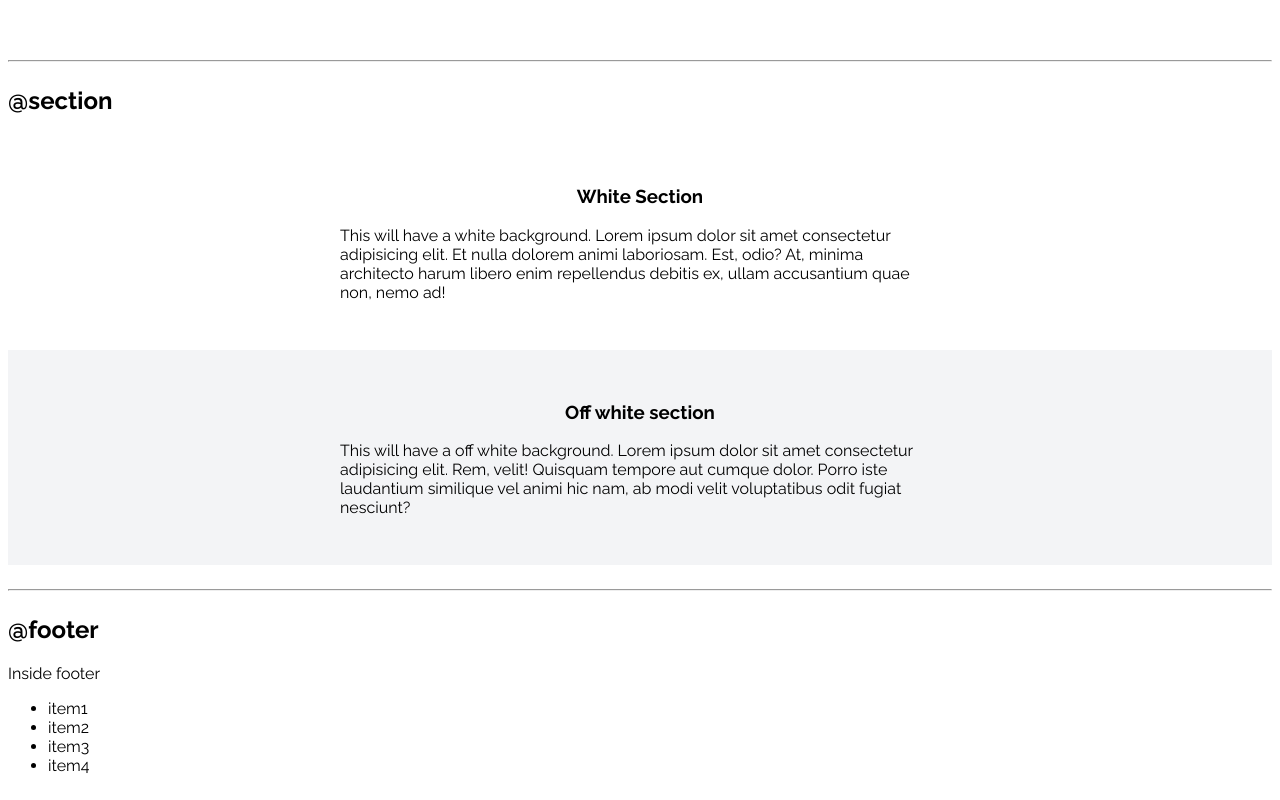
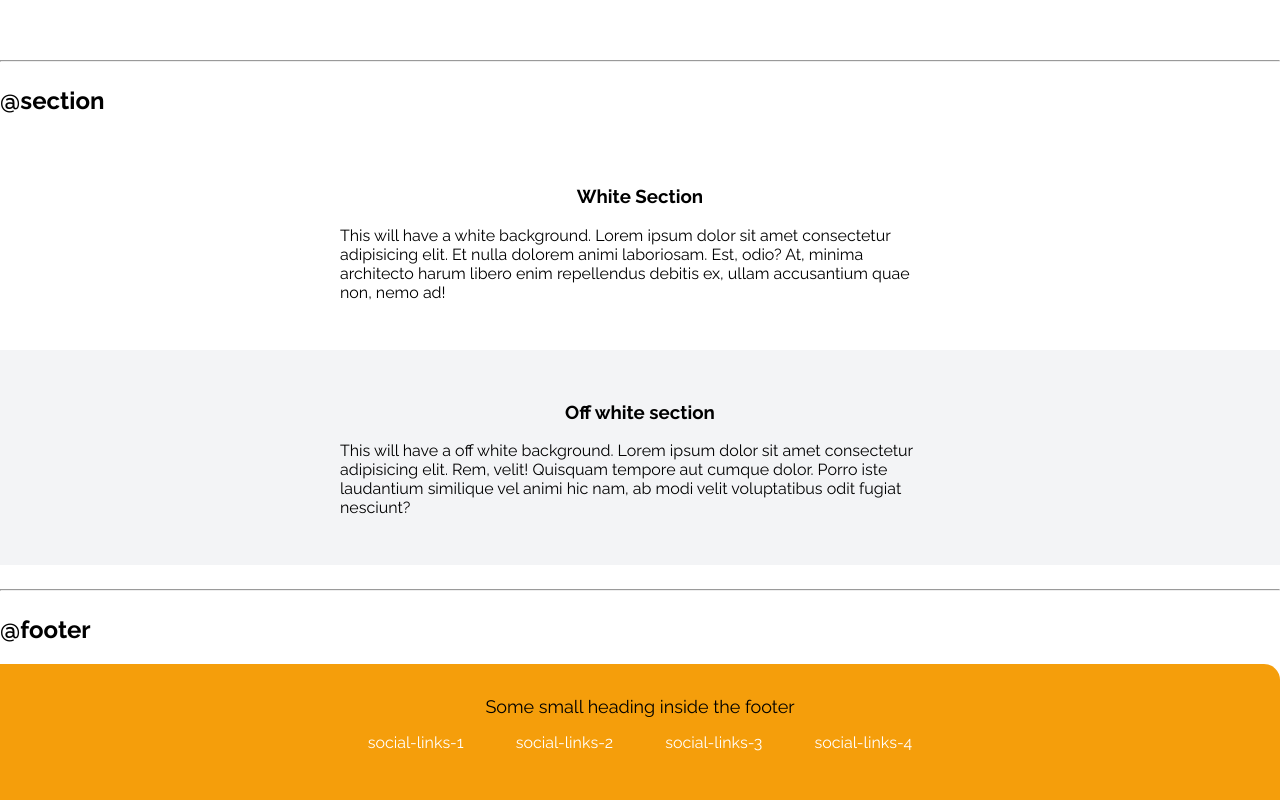
Before and after one commit to pavan6115/neogcamp, a plain HTML site: page html/index.html in a window 1280 px wide. Shown: the part 1972-2772 px from the top of the page. Drawn offline with Linux system fonts and the light colour scheme.

Commit message:
updated for footer

```diff
--- a/css/style.css
+++ b/css/style.css
@@ -2,12 +2,13 @@
 
 :root {
   --primary-color: #f59e0b;
-  --dark-grey: #4B5563;
-  --off-white: #F3F4F6;
+  --dark-grey: #4b5563;
+  --off-white: #f3f4f6;
 }
 
 body {
   font-family: 'Raleway', sans-serif;
+  margin: 0;
 }
 
 hr {
@@ -67,7 +68,6 @@ hr {
 
 .navigation .link {
   color: white;
-
 }
 
 .nav-pills {
@@ -110,5 +110,25 @@ hr {
 }
 
 .offwhite {
-    background-color: var(--off-white)
+  background-color: var(--off-white);
 }
+
+/* footer */
+.footer {
+  background-color: var(--primary-color);
+  padding: 2rem 1rem;
+  text-align: center;
+  border-top-right-radius: 1rem;
+}
+
+.footer a {
+  color: white;
+}
+
+.footer ul {
+  padding-inline-start: 0;
+}
+
+.footer-header {
+    font-size: large;
+}
--- a/html/index.html
+++ b/html/index.html
@@ -84,7 +84,10 @@
     <h2>@header</h2>
     <header class="hero">
       <img class="hero-img" src="./images/header_img.svg" alt="coding img" />
-      <h3 class="hero-heading">Heading inside <span class="hero-highlight">hero</span> ~ also know as <span class="hero-highlight">header</span></h3>
+      <h3 class="hero-heading">
+        Heading inside <span class="hero-highlight">hero</span> ~ also know as
+        <span class="hero-highlight">header</span>
+      </h3>
     </header>
     <hr />
 
@@ -92,26 +95,52 @@
     <section class="section">
       <div class="container container-center">
         <h3>White Section</h3>
-      <p>This will have a white background. Lorem ipsum dolor sit amet consectetur adipisicing elit. Et nulla dolorem animi laboriosam. Est, odio? At, minima architecto harum libero enim repellendus debitis ex, ullam accusantium quae non, nemo ad!</p>
+        <p>
+          This will have a white background. Lorem ipsum dolor sit amet
+          consectetur adipisicing elit. Et nulla dolorem animi laboriosam. Est,
+          odio? At, minima architecto harum libero enim repellendus debitis ex,
+          ullam accusantium quae non, nemo ad!
+        </p>
       </div>
     </section>
 
     <section class="section offwhite">
       <div class="container container-center">
         <h3>Off white section</h3>
-      <p class="para">This will have a off white background. Lorem ipsum dolor sit amet consectetur adipisicing elit. Rem, velit! Quisquam tempore aut cumque dolor. Porro iste laudantium similique vel animi hic nam, ab modi velit voluptatibus odit fugiat nesciunt?</p>
+        <p class="para">
+          This will have a off white background. Lorem ipsum dolor sit amet
+          consectetur adipisicing elit. Rem, velit! Quisquam tempore aut cumque
+          dolor. Porro iste laudantium similique vel animi hic nam, ab modi
+          velit voluptatibus odit fugiat nesciunt?
+        </p>
       </div>
     </section>
     <hr />
 
     <h2>@footer</h2>
-    <footer>
-      <p>Inside footer</p>
-      <ul>
-        <li>item1</li>
-        <li>item2</li>
-        <li>item3</li>
-        <li>item4</li>
+    <footer class="footer container">
+      <div class="footer-header">Some small heading inside the footer</div>
+      <ul class="social-links nobullet">
+        <li class="list-inline">
+            <a href="/" class="link">
+                social-links-1
+            </a>
+        </li>
+        <li class="list-inline">
+            <a href="/" class="link">
+                social-links-2
+            </a>
+        </li>
+        <li class="list-inline">
+            <a href="/" class="link">
+                social-links-3
+            </a>
+        </li>
+        <li class="list-inline">
+            <a href="/" class="link">
+                social-links-4
+            </a>
+        </li>
       </ul>
     </footer>
   </body>
```
Lines whose indentation alone changed are shown as unchanged.
